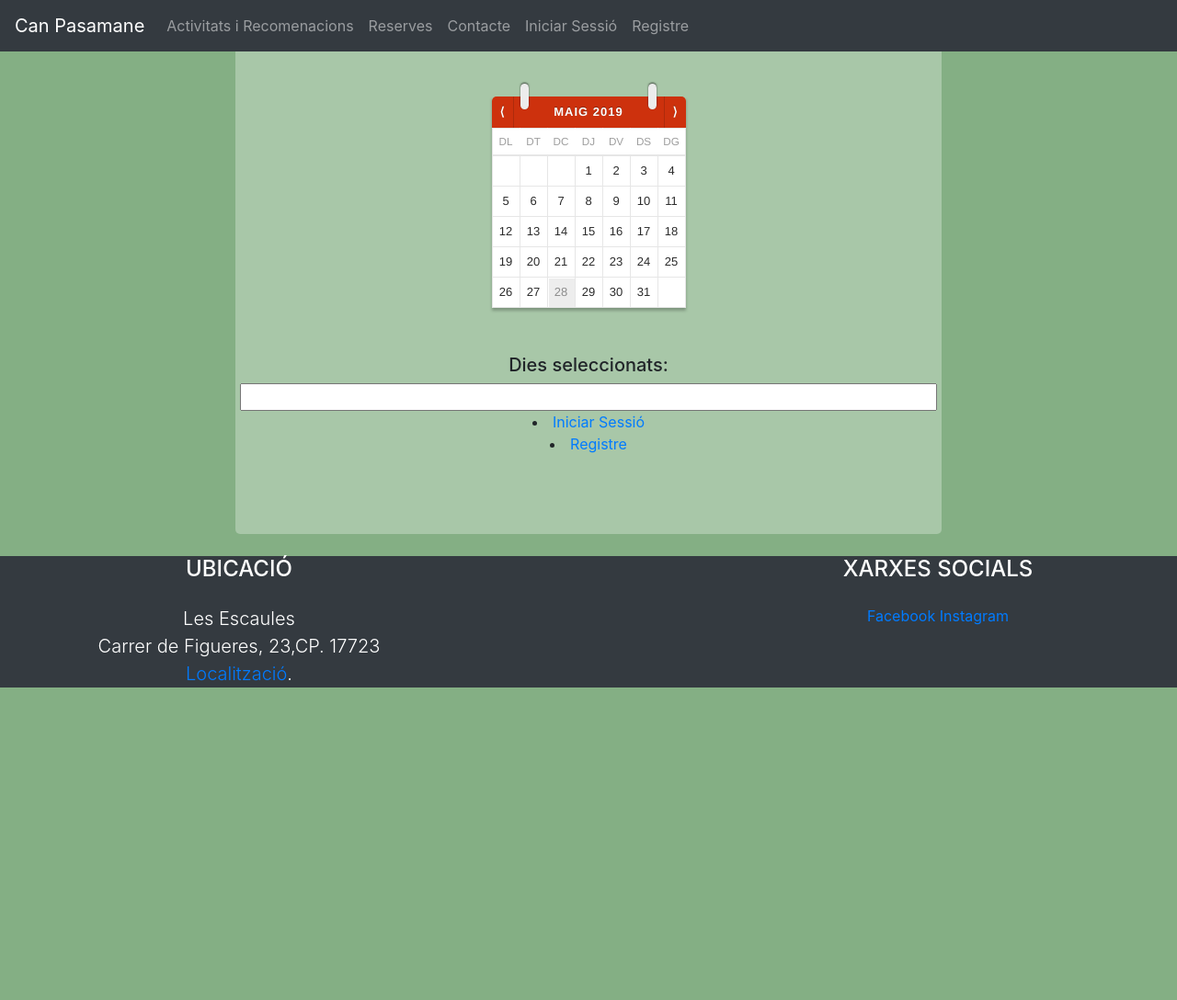
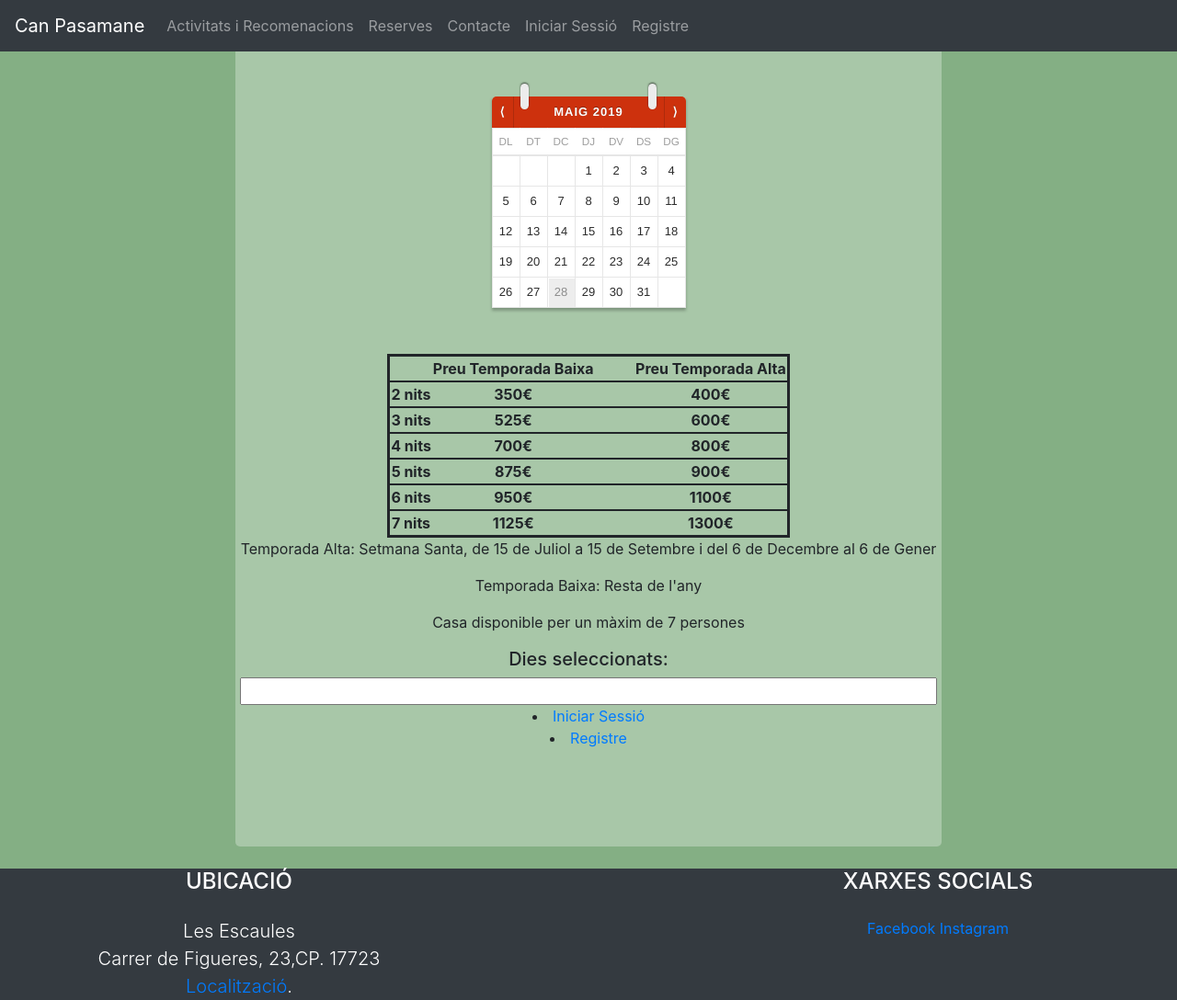
Before and after one commit to davidthenjohn/CanPasamane, a Django app: page /reserva/ in a window 1280 px wide. Shown: the whole page at 92% size. Before the commit the page ends 748 px from the top, so only its background shows below. Run offline with Django 3.2, Linux system fonts and the light colour scheme; data that the repository does not hold is empty; some libraries are stand-ins or nearby versions.

Commit message:
mes canvis destetica i preus

```diff
--- a/canpasamane/canpasamane/static/canpasamane/calendar.js
+++ b/canpasamane/canpasamane/static/canpasamane/calendar.js
@@ -19,10 +19,8 @@ var CALENDAR = function () {
         for (var i = 1; i<division.length; i++){
             if(division[i].includes("2")){
                 var diesagafats = division[i].split(" ");
-                console.log(division[i])
                 for (var j = 0; j<diesagafats.length-1; j++){
                     var d = document.getElementById(diesagafats[j]);
-                    console.log(diesagafats[j])
                     if (d != null){
                         d.style.backgroundColor = "red";
                     }
@@ -149,9 +147,11 @@ return createCal.cache[year][month];
 function clicat (elmnt){
     if (elmnt.style.backgroundColor == "orange"){
         elmnt.style.backgroundColor = "white";
+        alert("Has borrat el dia "+elmnt.id+" enrecordet de borrar-lo en el cuadre de abaix")
         var child = document.getElementById(elmnt.id+"escrit");
         var element = document.getElementById("addReserva");
         element.removeChild(child);
+
     } else if(elmnt.style.backgroundColor == "red"){
     }else {
         elmnt.style.backgroundColor = "orange";
@@ -171,6 +171,7 @@ function clicat (elmnt){
 };
 function clicatf (elmnt){
     if (elmnt.style.backgroundColor == "orange"){
+
         elmnt.style.backgroundColor = "white";
     } else if(elmnt.style.backgroundColor == "red"){
     }else {
--- a/canpasamane/usuari/templates/bienvenida.html
+++ b/canpasamane/usuari/templates/bienvenida.html
@@ -164,7 +164,7 @@
               <div class="col-lg-4 mb-5 mb-lg-0" style="color: white">
                 <h4 class="text-uppercase mb-4">Xarxes Socials</h4>
                 <a href="https://www.google.com/maps/place/Carrer+de+Figueres,+25,+17723,+Girona/@42.317121,2.8833728,122m/data=!3m2!1e3!4b1!4m13!1m7!3m6!1s0x12ba90e1b1a71837:0x2c4e908b1821b5f5!2s17723+Les+Escaules,+Girona!3b1!8m2!3d42.3203518!4d2.8821457!3m4!1s0x12ba911d95541e41:0x7526d12744205201!8m2!3d42.31712!4d2.88392">Facebook</a>
-                <a href="https://www.google.com/maps/place/Carrer+de+Figueres,+25,+17723,+Girona/@42.317121,2.8833728,122m/data=!3m2!1e3!4b1!4m13!1m7!3m6!1s0x12ba90e1b1a71837:0x2c4e908b1821b5f5!2s17723+Les+Escaules,+Girona!3b1!8m2!3d42.3203518!4d2.8821457!3m4!1s0x12ba911d95541e41:0x7526d12744205201!8m2!3d42.31712!4d2.88392">Instagram</a>
+                <a href="https://www.instagram.com/canpasamane/?hl=es">Instagram</a>
               </div>
 
             </div>
--- a/canpasamane/usuari/templates/reserves.html
+++ b/canpasamane/usuari/templates/reserves.html
@@ -3,13 +3,14 @@
 
 {% block content %}
 <div class="text-center mb-4" style=" padding: 5px; width: 60%; border-radius: 5px; background-color: rgba(255, 255, 255, 0.295); margin: 0 auto;margin-top: 50px;">
-<div id="cal">
+<div>
+    <div id="cal">
         <div class="header">
-            <span class="left button" id="prev" onclick="calcular()"> &lang; </span>
+            <span class="left button" id="prev" > &lang; </span>
             <span class="left hook"></span>
             <span class="month-year" id="label"> June 20&0 </span>
             <span class="right hook"></span>
-            <span class="right button" id="next" onclick="calcular()"> &rang; </span>
+            <span class="right button" id="next" > &rang; </span>
         </div>
         <table id="days">
             <td>dl</td>
@@ -32,6 +33,19 @@
             </table>
         </div>
     </div>
+    <table style="font-weight: bold; border: 3px solid; margin: 0 auto ">
+        <tr style="border: 2px solid "><td></td><td>Preu Temporada Baixa</td><td style="width: 10%"></td><td>Preu Temporada Alta</td></tr>
+        <tr style="border: 2px solid "><td>2 nits</td><td>350€</td><td></td><td>400€</td></tr>
+        <tr style="border: 2px solid "><td>3 nits</td><td>525€</td><td></td><td>600€</td></tr>
+        <tr style="border: 2px solid "><td>4 nits</td><td>700€</td><td></td><td>800€</td></tr>
+        <tr style="border: 2px solid "><td>5 nits</td><td>875€</td><td></td><td>900€</td></tr>
+        <tr style="border: 2px solid "><td>6 nits</td><td>950€</td><td></td><td>1100€</td></tr>
+        <tr style="border: 2px solid "><td>7 nits</td><td>1125€</td><td></td><td>1300€</td></tr>
+</table>
+<p>Temporada Alta: Setmana Santa, de 15 de Juliol a 15 de Setembre i del 6 de Decembre al 6 de Gener</p>
+<p>Temporada Baixa: Resta de l'any</p>
+<p>Casa disponible per un màxim de 7 persones</p>
+</div>
     <h5>Dies seleccionats:</h5>
     <form id="addReservaForm" name="addReservaForm" method="post" action="{% url 'usuario:reserva' %}">
         {% csrf_token %}
@@ -44,7 +58,7 @@
         <li >
           <a  href="{% url 'usuario:registro' %}">Registre</a>
         </li>
-        <div style="height: 65px"></div>
+        <div style="height: 85px"></div>
         {% else %}
 
         <div style="padding-block-end: 0%">
```
Also changed, not shown: canpasamane/usuari/templates/Activitats.html (+21 -0 lines).
